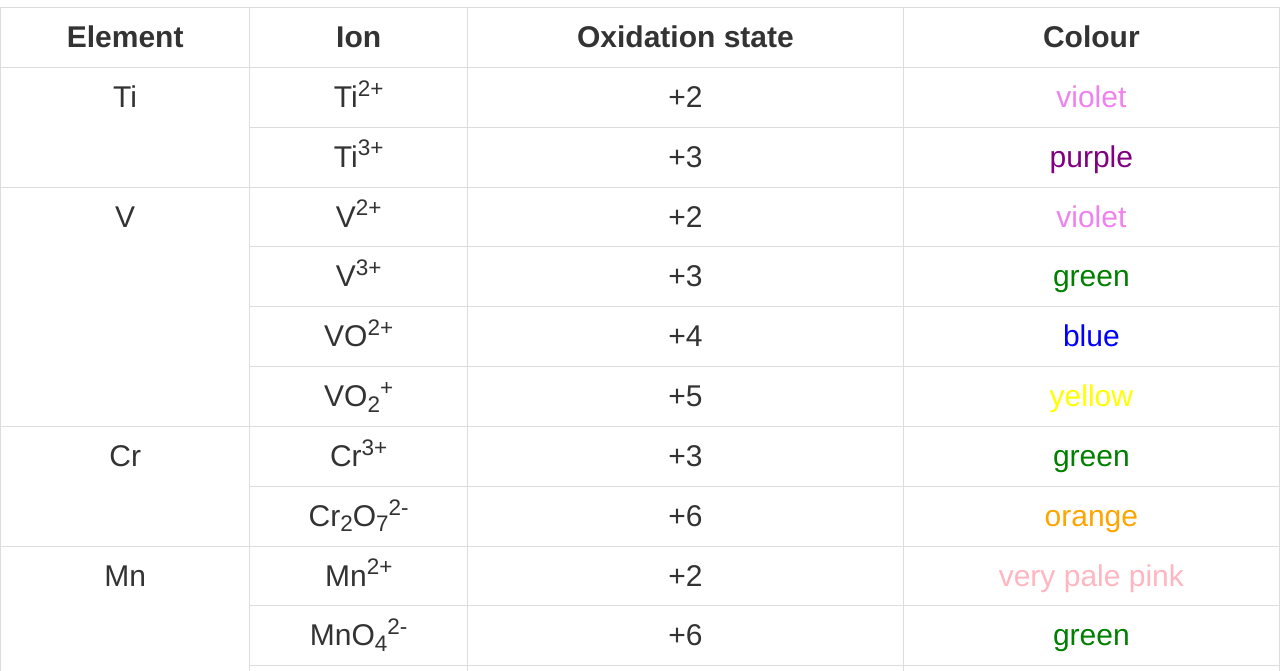
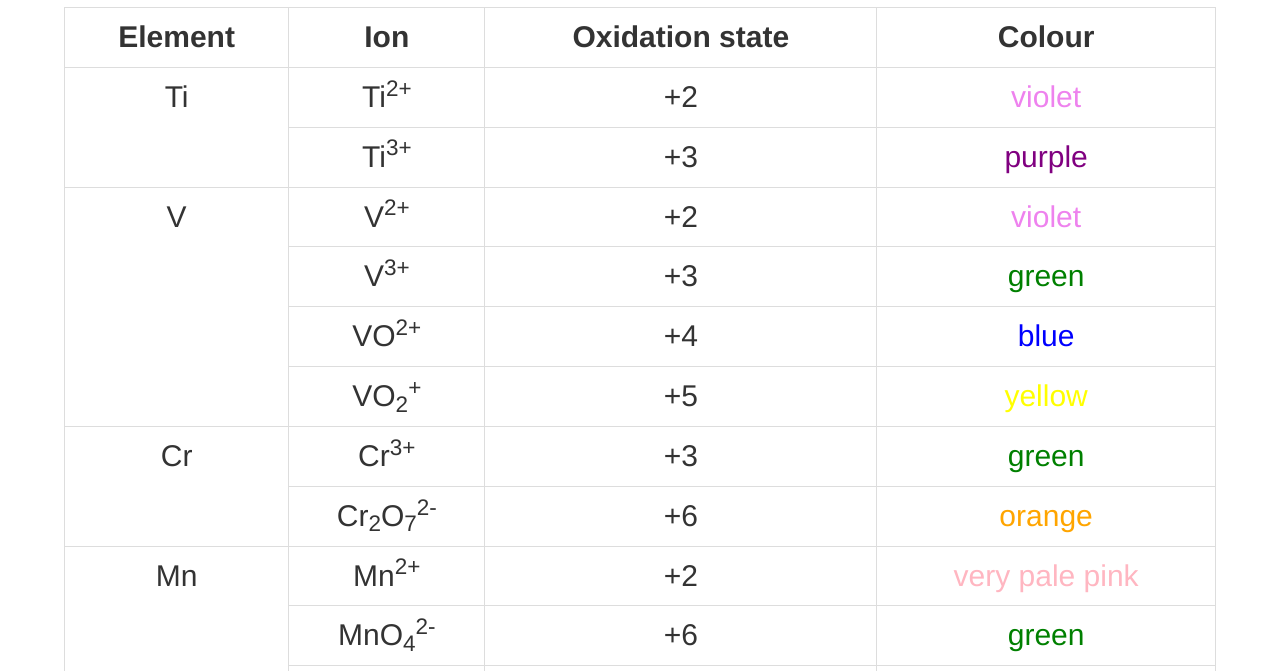
Before and after one commit to DB987/A-level-Revision-Site, a plain HTML site: page ox_states_and_coloured_ions.html in a window 1280 px wide. Shown: the part 89-760 px from the top of the page. Drawn offline with nearby package versions, Linux system fonts and the light colour scheme.

Commit message:
resize table

```diff
--- a/ox_states_and_coloured_ions.html
+++ b/ox_states_and_coloured_ions.html
@@ -11,7 +11,7 @@
   </head>
   <body>
     <h1>Oxidation States and Coloured Ions</h1>
-    <table border="1" style="width:100%" align="center" class="table table-bordered">
+    <table border="1" style="width:90%" align="center" class="table table-bordered">
       <tr>
         <th>Element</th>
         <th>Ion</th>
```
